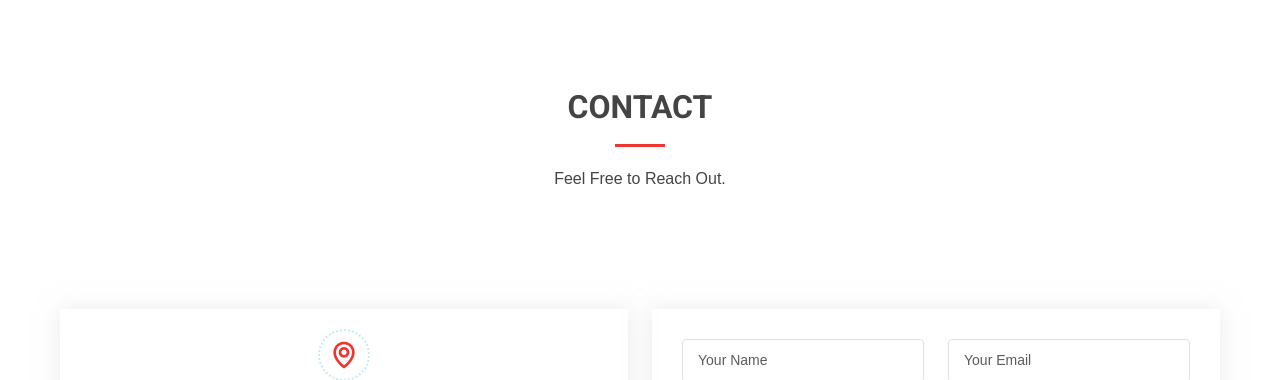
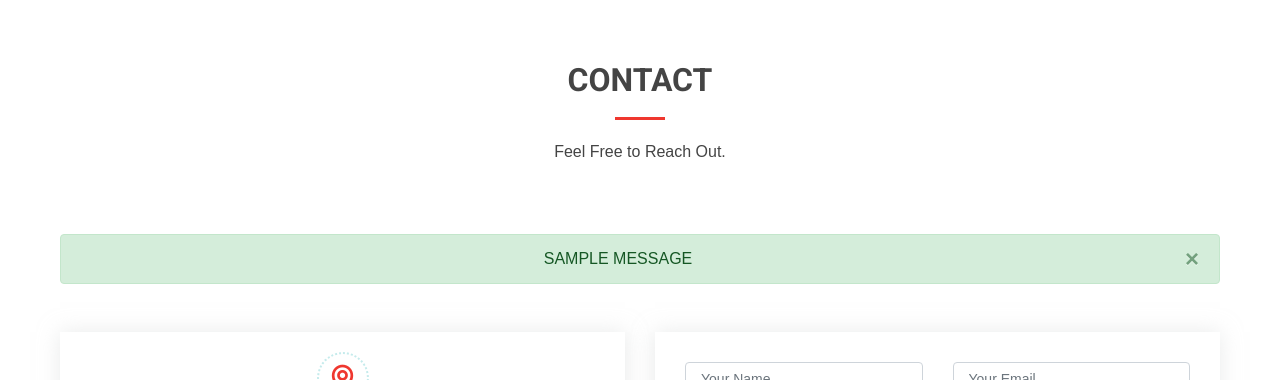
Before and after one commit to rotich254/heroshanzu4, a Django app: page / in a window 1280 px wide. Shown: the part 6120-6500 px from the top of the page. Run offline with Django 5.2, Linux system fonts and the light colour scheme; one stand-in notice (Sample message) is shown; some libraries are stand-ins or nearby versions.

Commit message:
Adding message tags to contact submission

```diff
--- a/gallery/templates/gallery/index.html
+++ b/gallery/templates/gallery/index.html
@@ -31,6 +31,8 @@
   <link rel="preconnect" href="https://fonts.googleapis.com">
   <link rel="preconnect" href="https://fonts.gstatic.com" crossorigin>
   <link href="https://fonts.googleapis.com/css2?family=Caveat:wght@400..700&family=Lobster&family=Permanent+Marker&display=swap" rel="stylesheet">
+
+  <link href="https://maxcdn.bootstrapcdn.com/bootstrap/4.5.2/css/bootstrap.min.css" rel="stylesheet">
 
   <!-- Template Main CSS File -->
   <link href="{% static 'css/style.css'%}" rel="stylesheet">
@@ -850,6 +852,18 @@
       </div>
 
       <div class="container">
+        {% if messages %}
+        <div class="text-center text-uppercase">
+          {% for message in messages %}
+            <div class="alert alert-success alert-dismissible fade show" role="alert">
+              {{ message }}
+              <button type="button" class="close" data-dismiss="alert" aria-label="Close">
+                <span aria-hidden="true">&times;</span>
+              </button>
+            </div>
+          {% endfor %}
+        </div>
+        {% endif %}
 
         <div class="row mt-5">
 
@@ -882,6 +896,7 @@
           </div>
 
           <div class="col-lg-6">
+
             <form method="post"  class="php-email-form">
               <div class="row">
                 <div class="col-md-6 form-group">
@@ -897,6 +912,13 @@
               </div>
               <div class="text-center"><button type="submit">Send Message</button></div>
             </form>
+          </div>
+
+          <div id="myModal" class="modal">
+            <div class="modal-content">
+                <span class="close">&times;</span>
+                <p id="modal-message"></p>
+            </div>
           </div>
 
         </div>
@@ -998,6 +1020,11 @@
 
   </script>
 
+  <script src="https://code.jquery.com/jquery-3.5.1.slim.min.js"></script>
+  <script src="https://cdn.jsdelivr.net/npm/@popperjs/core@2.5.3/dist/umd/popper.min.js"></script>
+  <script src="https://stackpath.bootstrapcdn.com/bootstrap/4.5.2/js/bootstrap.min.js"></script>
+
+
 </body>
 
 </html>
--- a/gallery/views.py
+++ b/gallery/views.py
@@ -5,6 +5,7 @@ from gallery.models import Image
 from django.core.mail import EmailMessage
 from django.contrib import messages
 from django.shortcuts import redirect
+from django.urls import reverse
 
 def index(request):
 
@@ -25,7 +26,7 @@ def index(request):
 
         emailmessage.send()
         messages.success(request, 'Email Has Been Sent')
-        return redirect('index')
+        return redirect(reverse('index') + '#contact')
 
     else:
         return render(request, 'gallery/index.html')
```
Also changed, not shown: heroshanzu/settings.py (+9 -2 lines).
